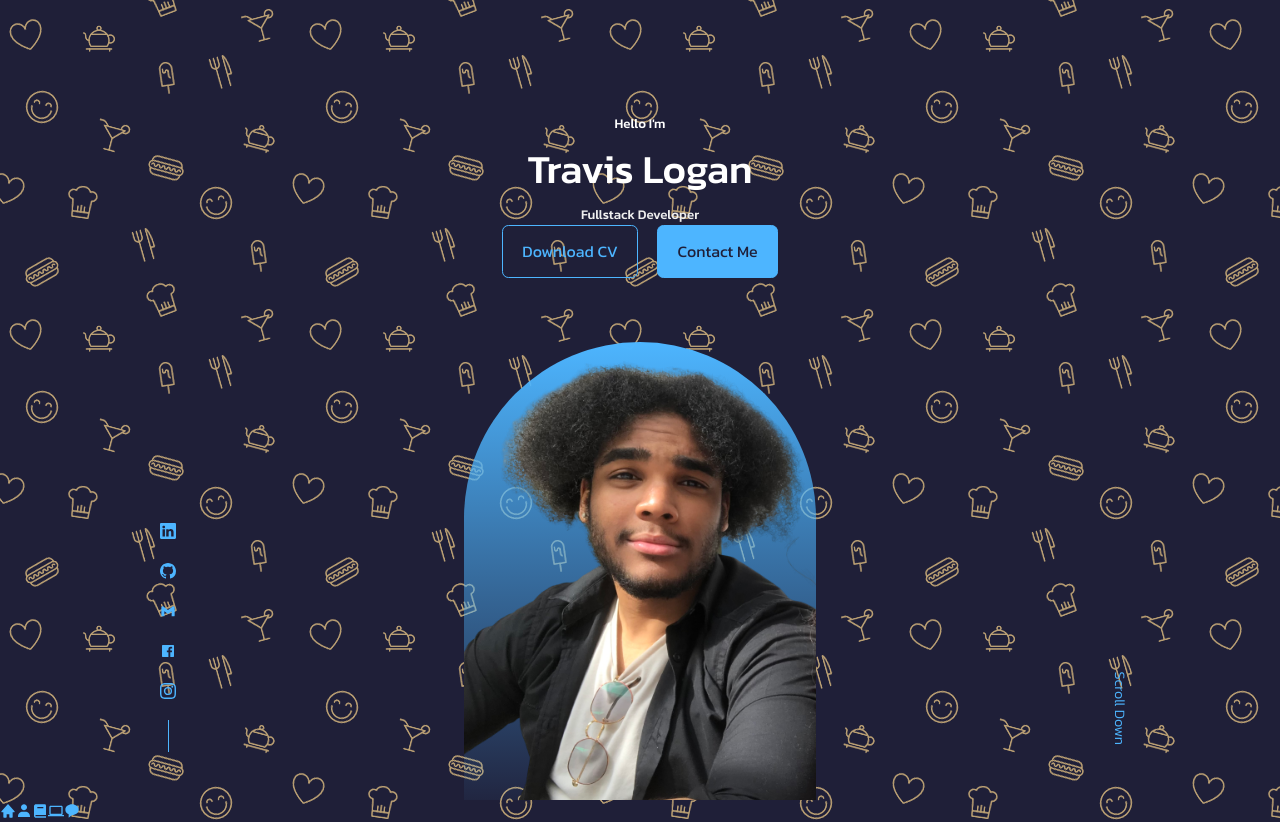
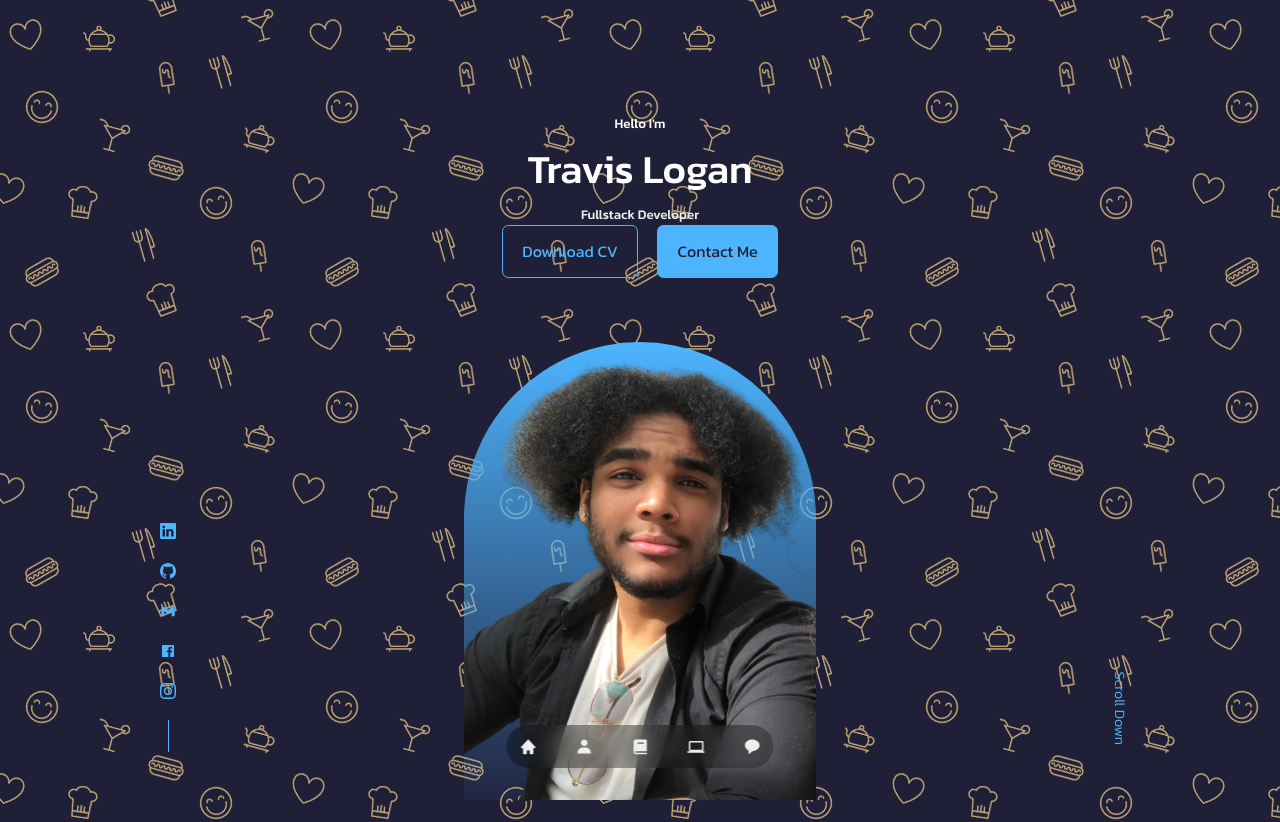
Before and after one commit to TravisLoganT/portfolio-v2, a React (Create React App) app: page / in a window 1280 px wide. Shown: the top 822 px of the page. Built offline with nearby package versions, Linux system fonts and the light colour scheme.

Commit message:
styling for the nav appearance

```diff
--- a/src/components/nav/Nav.css
+++ b/src/components/nav/Nav.css
@@ -0,0 +1,36 @@
+/* styling for the overall nav placed on the screen */
+nav {
+    background: rgba(0, 0, 0, 0.3);
+    width: max-content;
+    display: block;
+    padding: 0/7rem, 1.7rem;
+    z-index: 2;
+    position: fixed;
+    left: 50%;
+    transform: translateX(-50%);
+    bottom: 2rem;
+    display: flex;
+    gap: 0.8rem;
+    border-radius: 3rem;
+    backdrop-filter: blur(15px);
+}
+
+/* styling for icons placed on the nav */
+nav a {
+    background: transparent;
+    padding: 0.8rem;
+    border-radius: 50%;
+    display: flex;
+    color: var(--color-light);
+    font-size: 1.1rem;
+
+}
+
+nav a:hover {
+    background: rgba(0, 0, 0, 0.5)
+}
+
+nav a.active {
+    background: var(--color-bg);
+    color: var(--color-light)
+}
```
